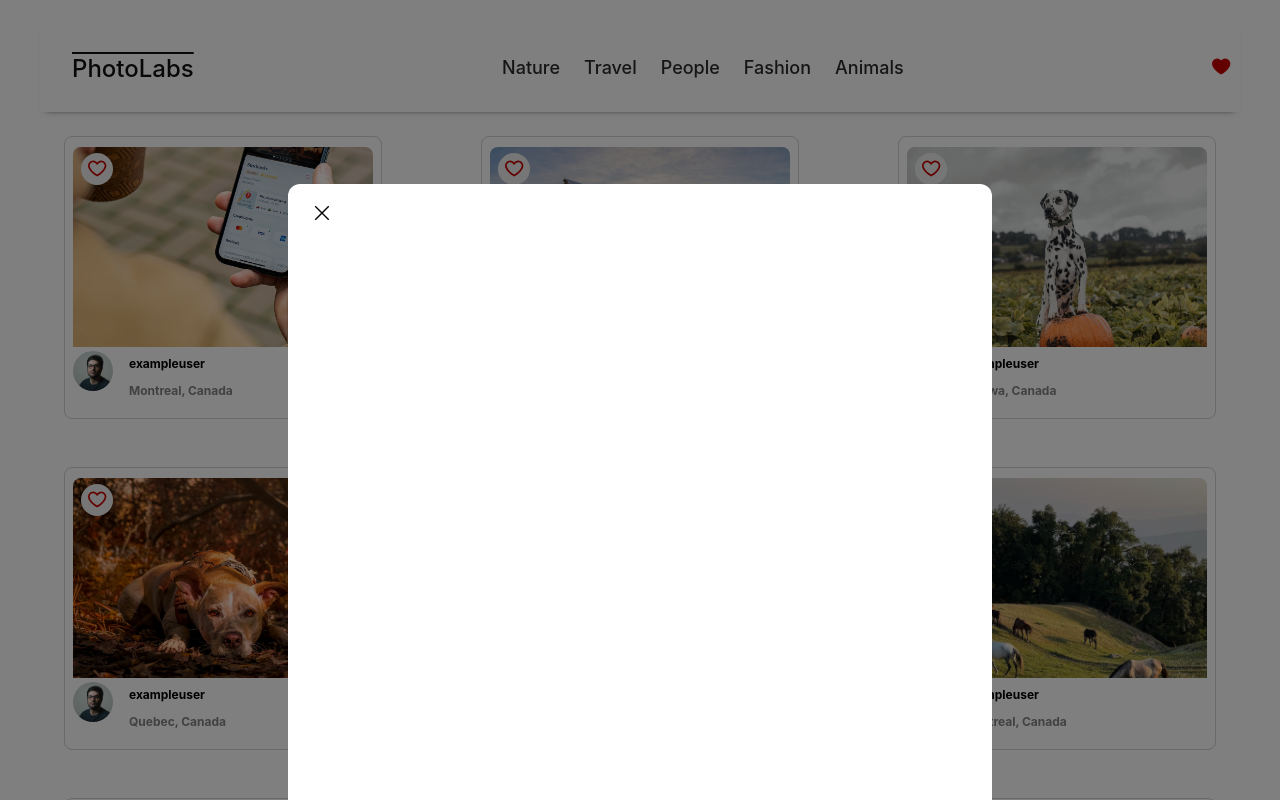
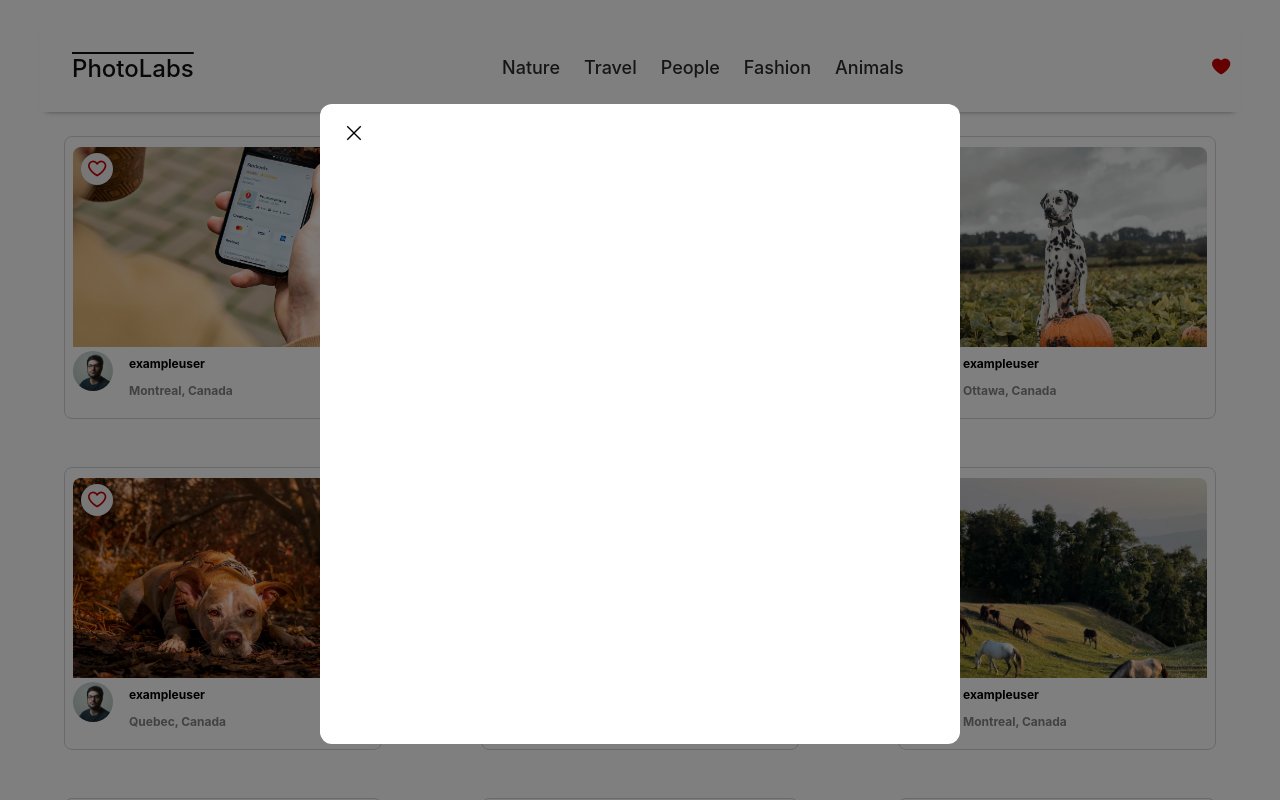
Before and after one commit to blueyellow7/photolabs, a React (Create React App) app in the folder frontend/: page / in a window 1280 px wide. Both pictures are taken after a click on the picture 223 px from the left and 247 px from the top of the page. Shown: the top 800 px of the page. Built offline with nearby package versions, Linux system fonts and the light colour scheme; the HTML template or start-up script is replaced by a standard one.

Commit message:
adjust PhotoDetailsModal styling so modal is fixed around center of screen regardless of scrollbar position

```diff
--- a/frontend/src/styles/PhotoDetailsModal.scss
+++ b/frontend/src/styles/PhotoDetailsModal.scss
@@ -1,12 +1,12 @@
 .photo-details-modal {
   background-color: white;
   box-shadow: 0 0 0 50vmax rgba(0,0,0,.5);
-  position: absolute;
-  top: 55%;
+  position: fixed;
+  top: 45%;
   left: 50%;
   transform: translate(-50%, -40%);
   height: 80%;
-  width: 55%;
+  width: 50%;
   overflow-y: scroll;
   border-radius: 12px;
 }
```
